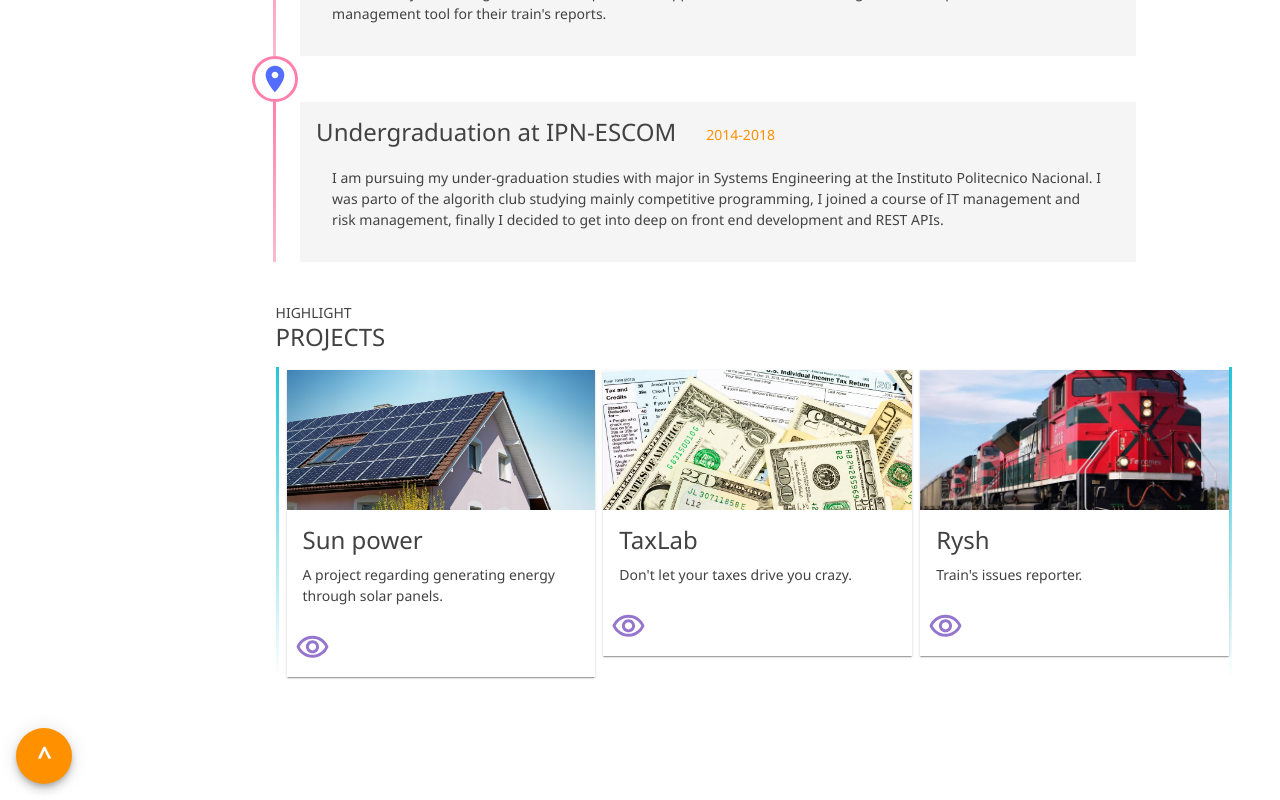
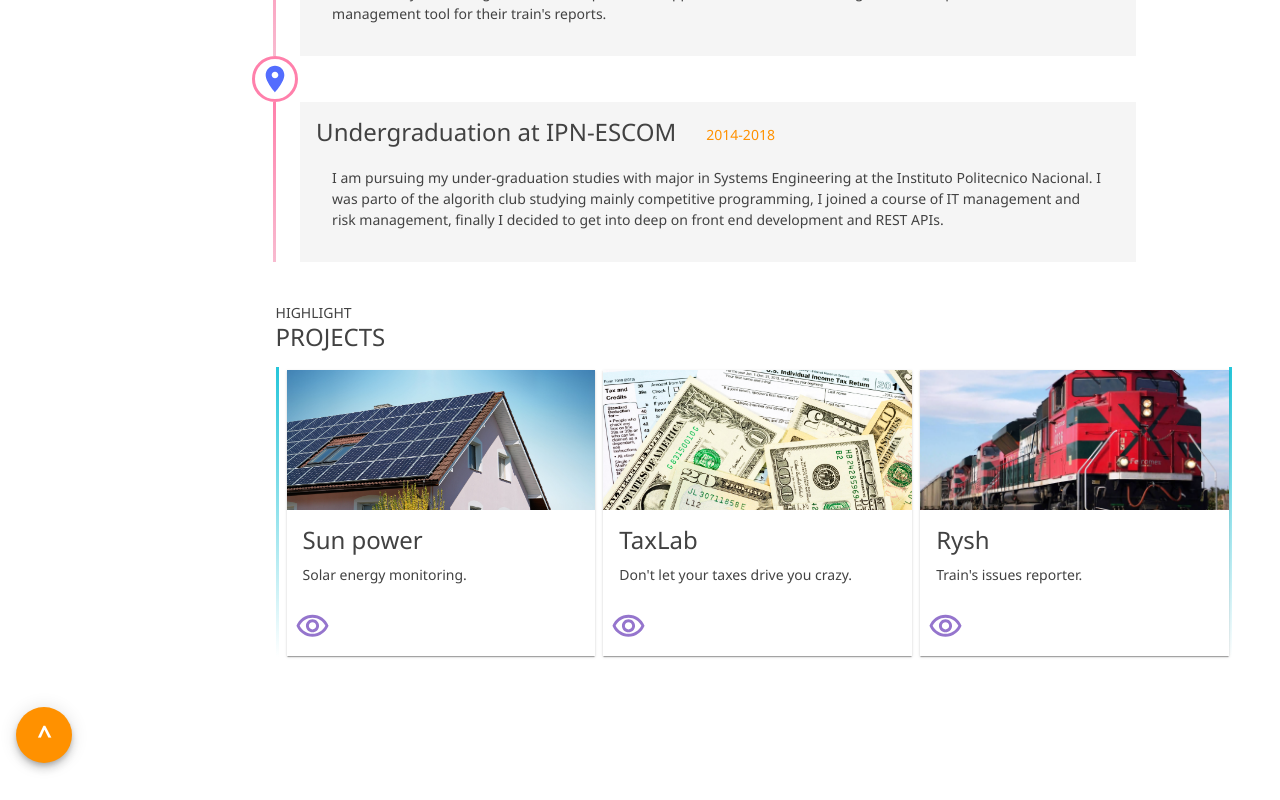
Before and after one commit to GabrielaSaldana/profile, a React (Create React App) app: page / in a window 1280 px wide. Shown: the part 1178-1978 px from the top of the page. After the commit the page ends 1957 px from the top, so only its background shows below. Built offline with nearby package versions, Linux system fonts and the light colour scheme.

Commit message:
update text

```diff
--- a/src/portfolio.jsx
+++ b/src/portfolio.jsx
@@ -10,7 +10,7 @@ const portfolio = [
   {
     project_id: "1",
     title: "Sun power",
-    short_desc: "A project regarding generating energy through solar panels.",
+    short_desc: "Solar energy monitoring.",
     desc:
       "The business of the company is installing solar panels on the roofs and monitoring solar energy production and consumption; in order to achieve this they have designed the hardware and software to connect panels trough a smart box that will convert DC to AC and send this data to their servers.",
     my_role: ["Ux Design", "Protoyping"],
```
